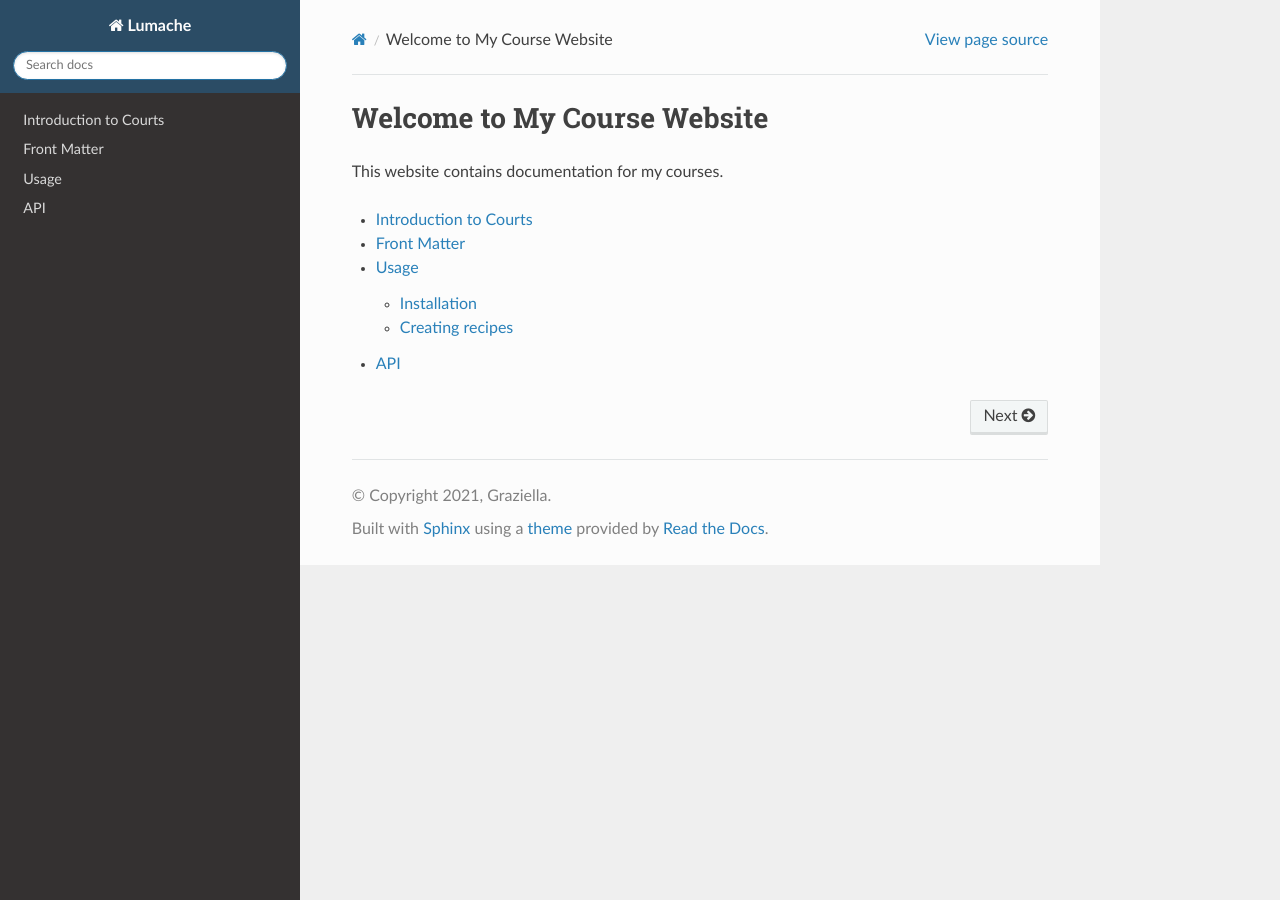
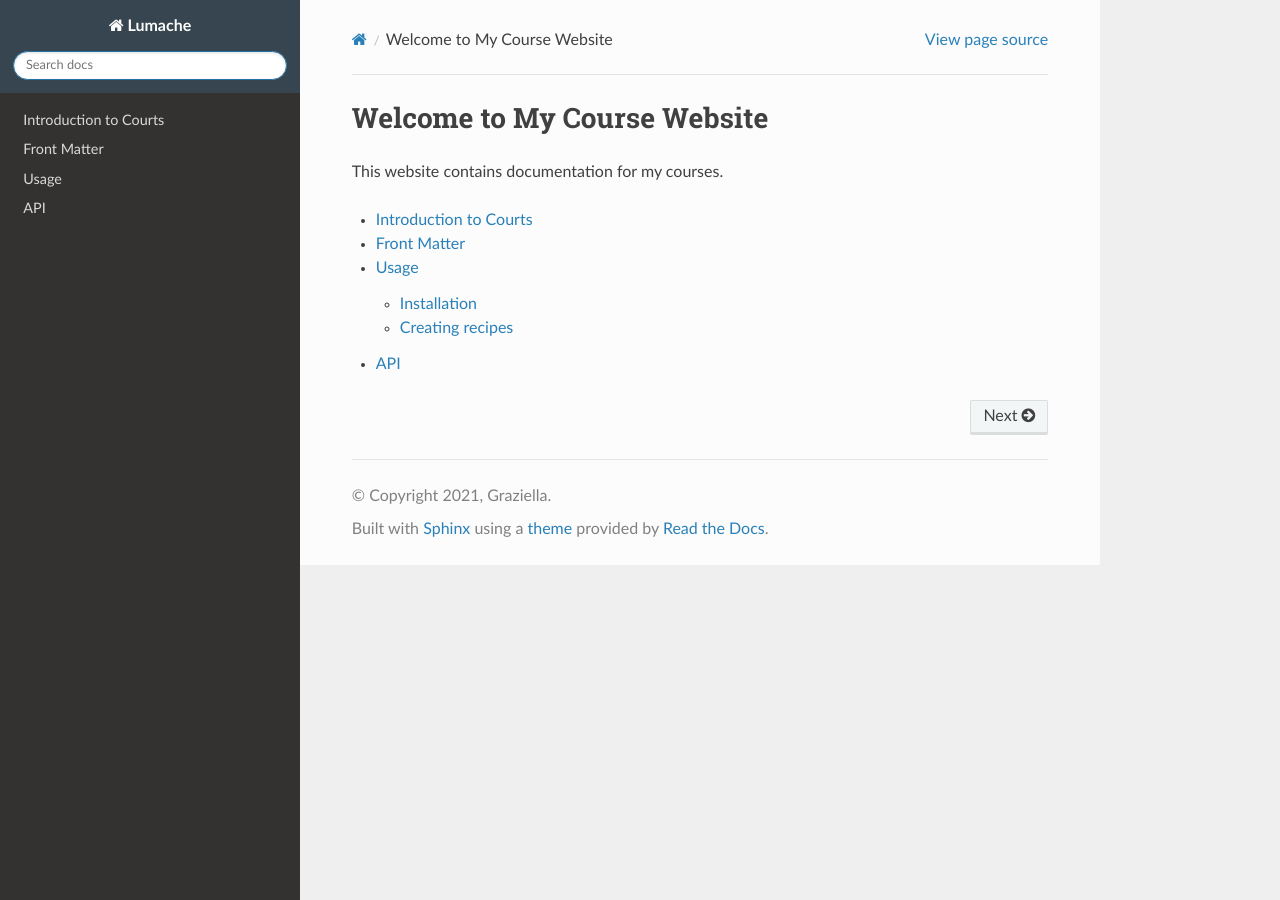
Before and after one commit to ProfMacKelly/studiesdejure, a Sphinx documentation site: the page built from docs/source/index.md, in a window 1280 px wide. Built offline with Sphinx 7.4.7 and the Read the Docs theme 3.1.0, drawn with Linux system fonts in a browser that asks for light colours.

Commit message:
Update conf.py

```diff
--- a/docs/source/conf.py
+++ b/docs/source/conf.py
@@ -48,7 +48,7 @@ html_theme_options = {
     'prev_next_buttons_location': 'bottom',
     'style_external_links': False,
     'vcs_pageview_mode': '',
-    'style_nav_header_background': '#2B4C65',
+    'style_nav_header_background': '#36454F',
 
     # Toc options
     'collapse_navigation': True,
```
